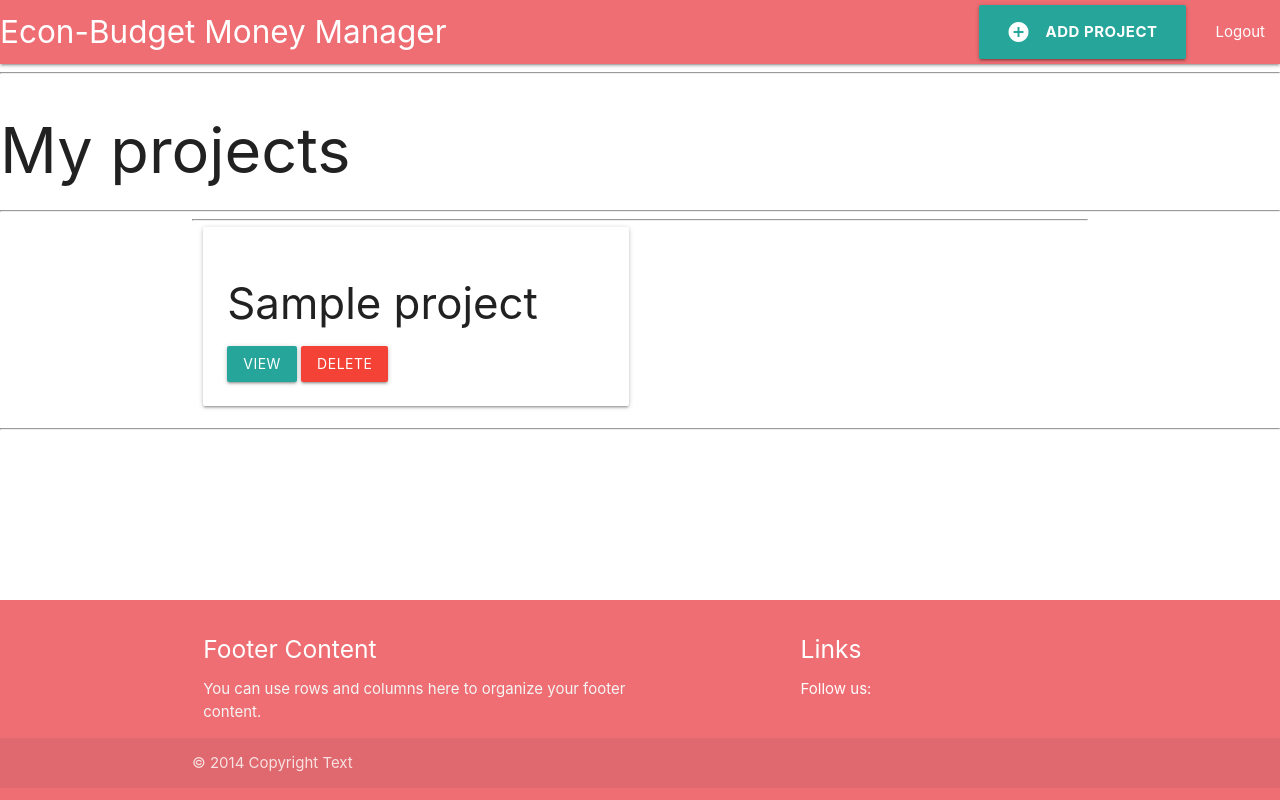
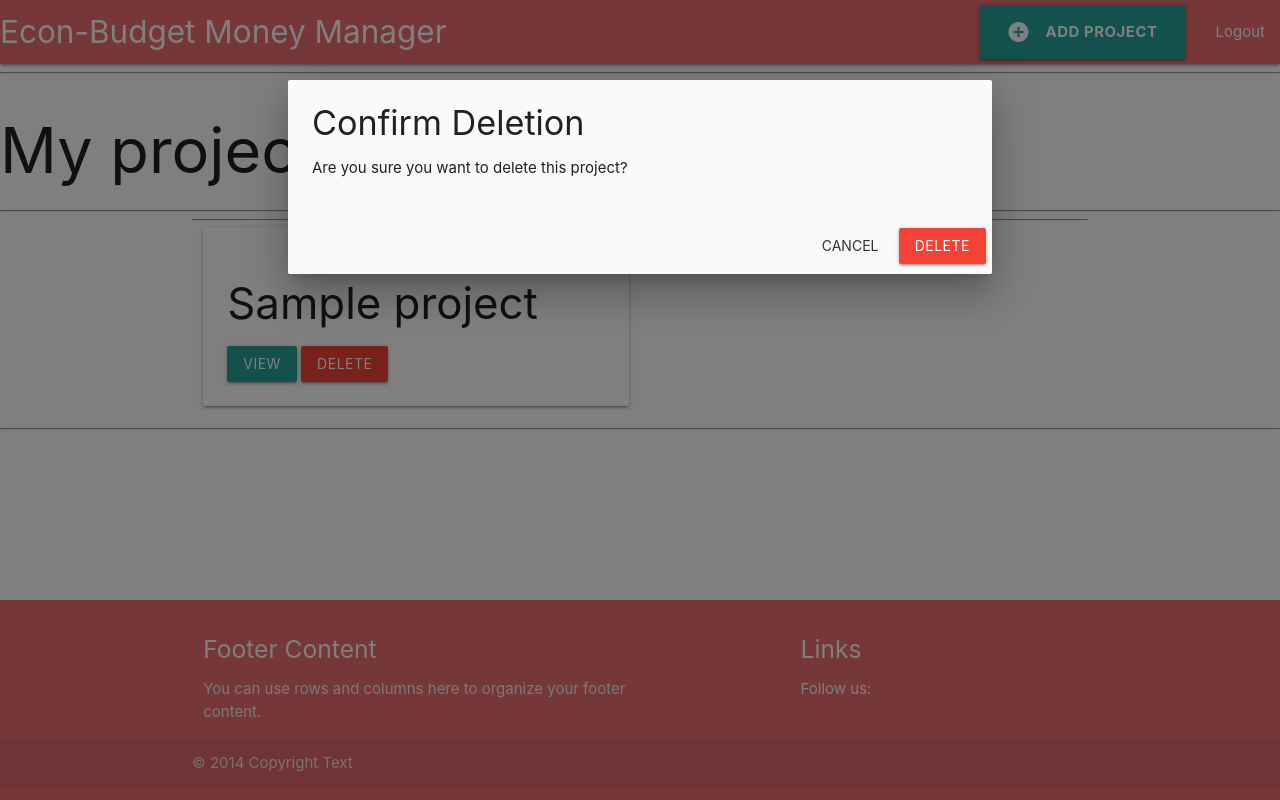
Before and after one commit to Haloegen/code-institute-project, a Django app: page / in a window 1280 px wide, after a click on "DELETE". Run offline with Django 4.2, Linux system fonts and the light colour scheme; a user stored in the database is signed in; tables that the repository leaves empty hold one stand-in row (values such as "Sample post").

Commit message:
add code for categories
change form code to run more user friendly

```diff
--- a/budget/templates/budget/project-list.html
+++ b/budget/templates/budget/project-list.html
@@ -8,7 +8,6 @@
 <hr>
 {% for project in project_list %}
     {% if project.author == user %}
-        <div class="col s12 m6">
 <div class="container">
     <div class="row">
         <div class="col s12 m6">
@@ -17,6 +16,19 @@
                 <a href="{% url 'detail' project.slug %}" class="btn">View</a>
                 <!-- Trigger Button for Modal -->
                 <a class="btn red modal-trigger" href="#delete-modal-{{ project.slug }}">Delete</a>
+            </div>
+        </div>
+        <div id="delete-modal-{{ project.slug }}" class="modal">
+            <div class="modal-content">
+                <h4>Confirm Deletion</h4>
+                <p>Are you sure you want to delete this project?</p>
+            </div>
+            <div class="modal-footer">
+                <a href="#!" class="modal-close waves-effect waves-green btn-flat">Cancel</a>
+                <form action="{% url 'delete_project' project_slug=project.slug %}" method="post" style="display:inline;">
+                    {% csrf_token %}
+                    <button type="submit" class="btn red">Delete</button>
+                </form>
             </div>
         </div>
     {% else %}
@@ -61,6 +73,9 @@
     </div>
 </div>
         {% endif %}
+        {% if project.slug %}
+
+{% endif %}
 <hr>
 
 
--- a/budget/views.py
+++ b/budget/views.py
@@ -12,6 +12,7 @@ import json
 from .forms import formExpenses
 # Create your views here.
 
+@login_required
 def project_list(request):
     # Retrieves all projects from the database and renders them in the 'project-list.html' template
     project_list = Project.objects.all()
@@ -61,7 +62,6 @@ class ProjectCreateView(CreateView):
 
     def form_valid(self, form):
         form.instance.author = self.request.user
-        return super(ProjectCreateView, self).form_valid(form)
         # Overrides form_valid method to create project and associated categories
         self.object = form.save(commit=False)
         self.object.save()
@@ -71,7 +71,7 @@ class ProjectCreateView(CreateView):
                 project=Project.objects.get(id=self.object.id),
                 name=category,
             ).save()
-            messages.add_message(request, messages.SUCCESS, 'Project Created')
+            messages.add_message(self.request, messages.SUCCESS, 'Project Created')
         return HttpResponseRedirect(self.get_success_url())
 
     def get_success_url(self):
```
Also changed, not shown: budget/templates/budget/project-detail.html (+19 -11 lines).
